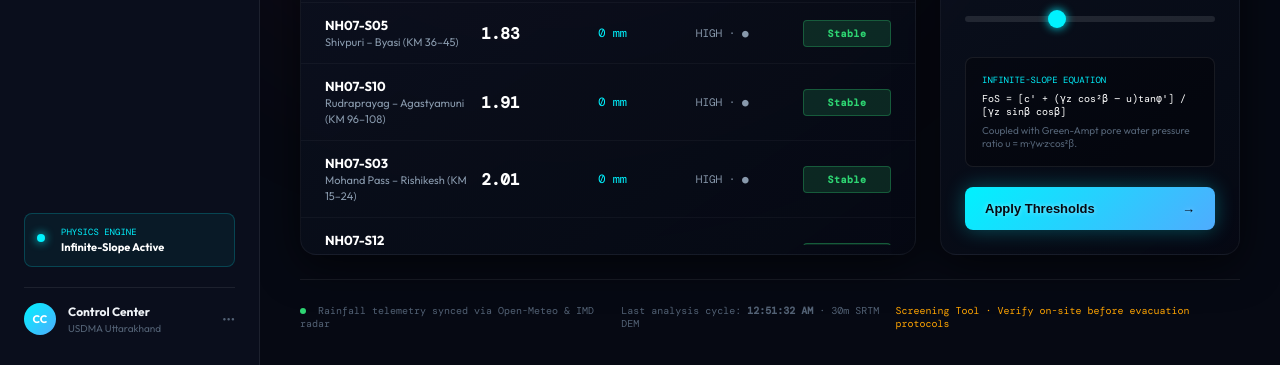
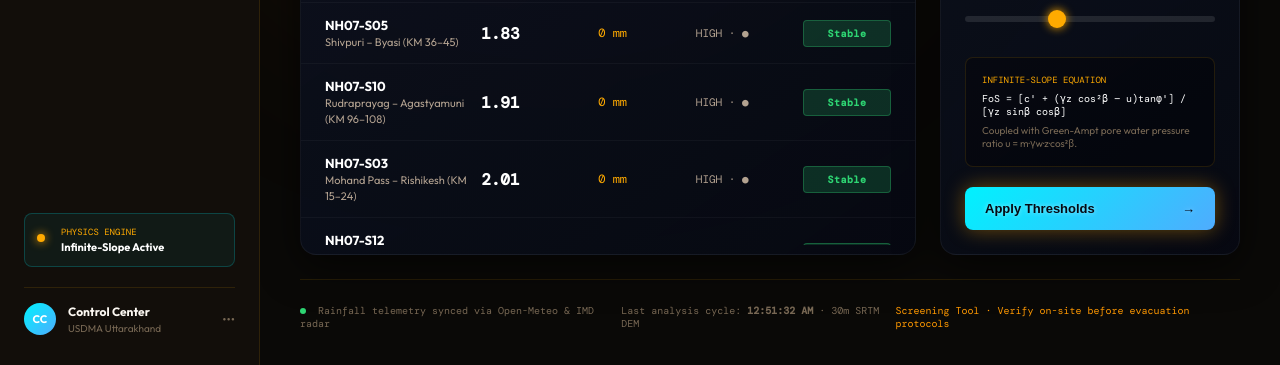
Before and after one commit to namankumarsingh321-sketch/JANRAKSHAK, a Flask app: page /map in a window 1280 px wide; the page is wider, and only the part inside the window is pictured. Shown: the part 974-1339 px from the top of that part. Run offline with Flask 3, Linux system fonts and the light colour scheme; data that the repository does not hold is empty; some web fonts are replaced.

Commit message:
Update UI theme to Solar Amber (Electric Gold / Obsidian / Crimson)

```diff
--- a/static/styles.css
+++ b/static/styles.css
@@ -1,27 +1,27 @@
 :root {
-    --bg-base: #060913;
-    --bg-sidebar: #0a0e1c;
-    --card-bg: rgba(14, 20, 36, 0.75);
-    --card-border: rgba(255, 255, 255, 0.08);
-    --card-hover-border: rgba(0, 242, 254, 0.3);
-
-    --text-primary: #f0f4f8;
-    --text-secondary: #8899ac;
-    --text-muted: #536275;
-
-    --accent-cyan: #00f2fe;
-    --accent-blue: #4facfe;
-    --accent-teal: #00c6ff;
-
-    --risk-unstable: #ff4757;
-    --risk-unstable-bg: rgba(255, 71, 87, 0.15);
-    --risk-marginal: #ffa502;
-    --risk-marginal-bg: rgba(255, 165, 2, 0.15);
+    --bg-base: #0a0907;
+    --bg-sidebar: #120e0a;
+    --card-bg: rgba(24, 18, 12, 0.78);
+    --card-border: rgba(255, 180, 0, 0.12);
+    --card-hover-border: rgba(255, 170, 0, 0.45);
+
+    --text-primary: #fcf8f2;
+    --text-secondary: #b3a290;
+    --text-muted: #786854;
+
+    --accent-cyan: #ffaa00;
+    --accent-blue: #ffc800;
+    --accent-teal: #ff9900;
+
+    --risk-unstable: #ff3344;
+    --risk-unstable-bg: rgba(255, 51, 68, 0.18);
+    --risk-marginal: #ff9900;
+    --risk-marginal-bg: rgba(255, 153, 0, 0.18);
     --risk-stable: #2ed573;
-    --risk-stable-bg: rgba(46, 213, 115, 0.15);
-
-    --glow-cyan: 0 0 20px rgba(0, 242, 254, 0.3);
-    --glow-red: 0 0 20px rgba(255, 71, 87, 0.4);
+    --risk-stable-bg: rgba(46, 213, 115, 0.18);
+
+    --glow-cyan: 0 0 20px rgba(255, 170, 0, 0.4);
+    --glow-red: 0 0 20px rgba(255, 51, 68, 0.5);
 }
 
 /* CRT Scanline Overlay */
@@ -158,13 +158,13 @@ body {
 .glow-1 {
     top: -100px;
     right: 10%;
-    background: radial-gradient(circle, #00f2fe, #4facfe);
+    background: radial-gradient(circle, #ffaa00, #ff6600);
 }
 
 .glow-2 {
     bottom: -150px;
     left: 20%;
-    background: radial-gradient(circle, #ff4757, #ff6b81);
+    background: radial-gradient(circle, #ff3344, #ffaa00);
 }
 
 /* App Shell Structure */
--- a/templates/landing.html
+++ b/templates/landing.html
@@ -10,9 +10,9 @@
     <script src="https://cdnjs.cloudflare.com/ajax/libs/three.js/r128/three.min.js"></script>
     <style>
         :root {
-            --brand-cyan: #00f2fe;
-            --brand-red: #ff4757;
-            --bg-dark: #060913;
+            --brand-cyan: #ffaa00;
+            --brand-red: #ff3344;
+            --bg-dark: #0a0907;
         }
 
         body, html {
```
Also changed, not shown: templates/rainfall_landing.html (+4 -4 lines), README.md.
